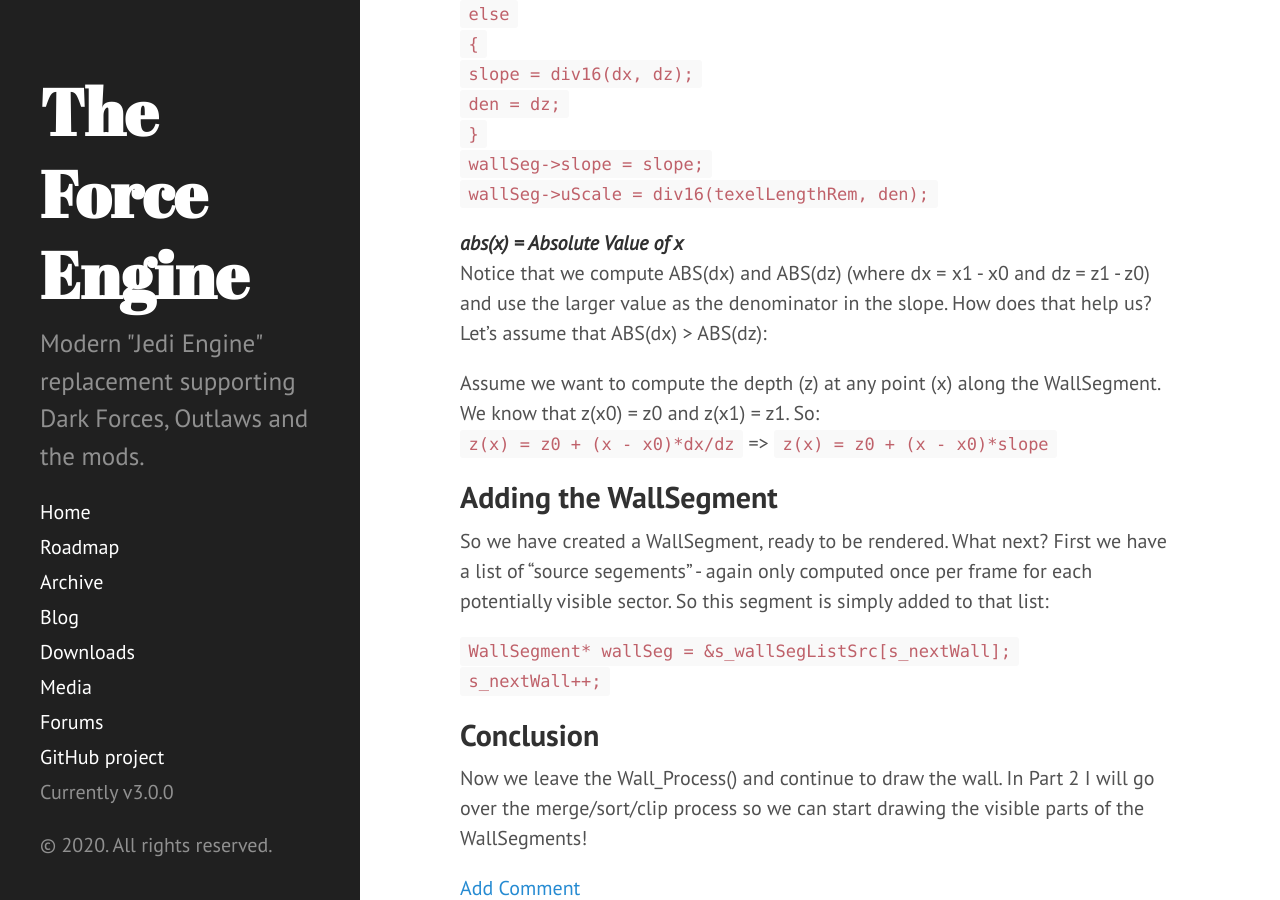
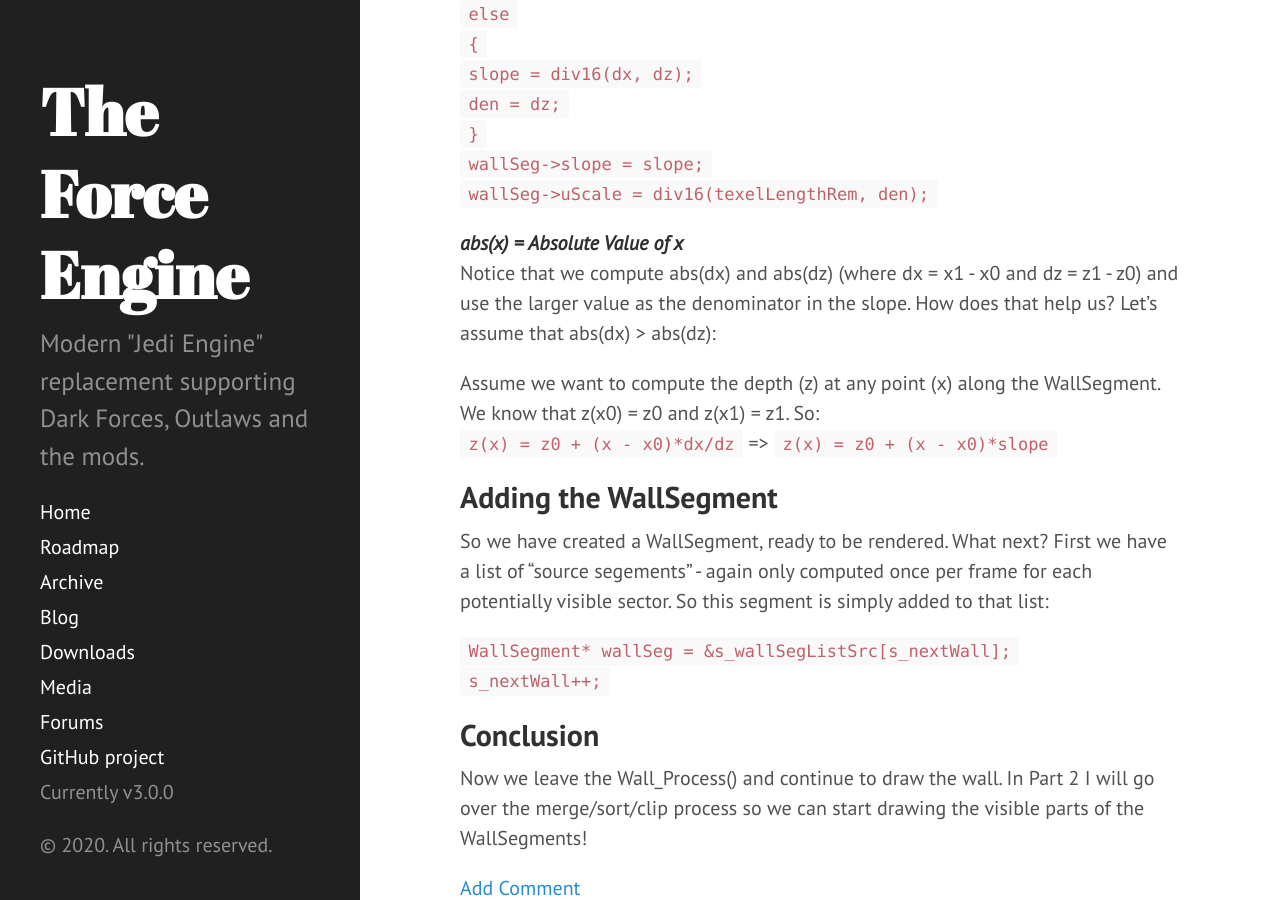
Before and after one commit to TheForceEngine/TheForceEngine.github.io, a Jekyll site: the page built from _posts/2020-05-16-DFRender1.md, in a window 1280 px wide and 900 px high, scrolled down 7197 px. Built offline with Jekyll 4.4.1, drawn with Linux system fonts in a browser that asks for light colours.

Commit message:
Fixed case with abs.

```diff
--- a/_posts/2020-05-16-DFRender1.md
+++ b/_posts/2020-05-16-DFRender1.md
@@ -153,7 +153,7 @@ In the next step we have to compute two more values used to compute per-column t
 `wallSeg->uScale = div16(texelLengthRem, den);`
 
 ***abs(x) = Absolute Value of x***<br>
-Notice that we compute ABS(dx) and ABS(dz) (where dx = x1 - x0 and dz = z1 - z0) and use the larger value as the denominator in the slope. How does that help us? Let's assume that ABS(dx) > ABS(dz):
+Notice that we compute abs(dx) and abs(dz) (where dx = x1 - x0 and dz = z1 - z0) and use the larger value as the denominator in the slope. How does that help us? Let's assume that abs(dx) > abs(dz):
 
 Assume we want to compute the depth (z) at any point (x) along the WallSegment. We know that z(x0) = z0 and z(x1) = z1. So:<br>
 `z(x) = z0 + (x - x0)*dx/dz` => `z(x) = z0 + (x - x0)*slope`
```
